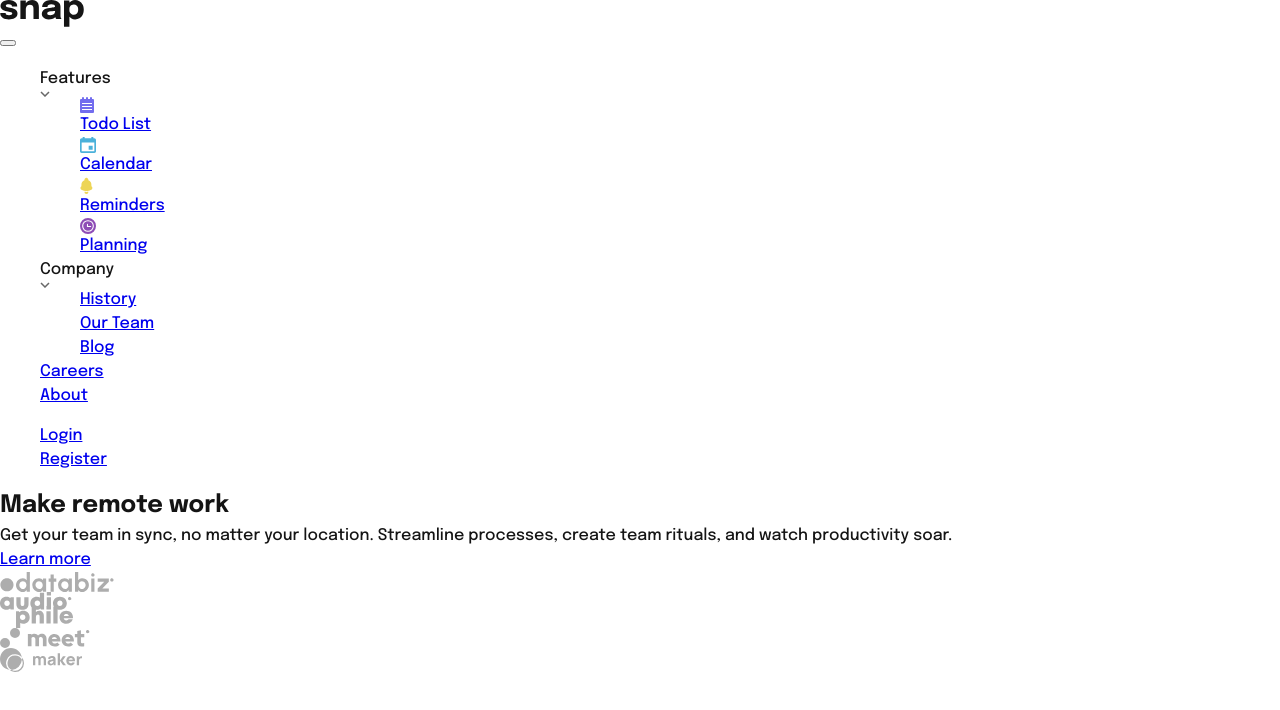
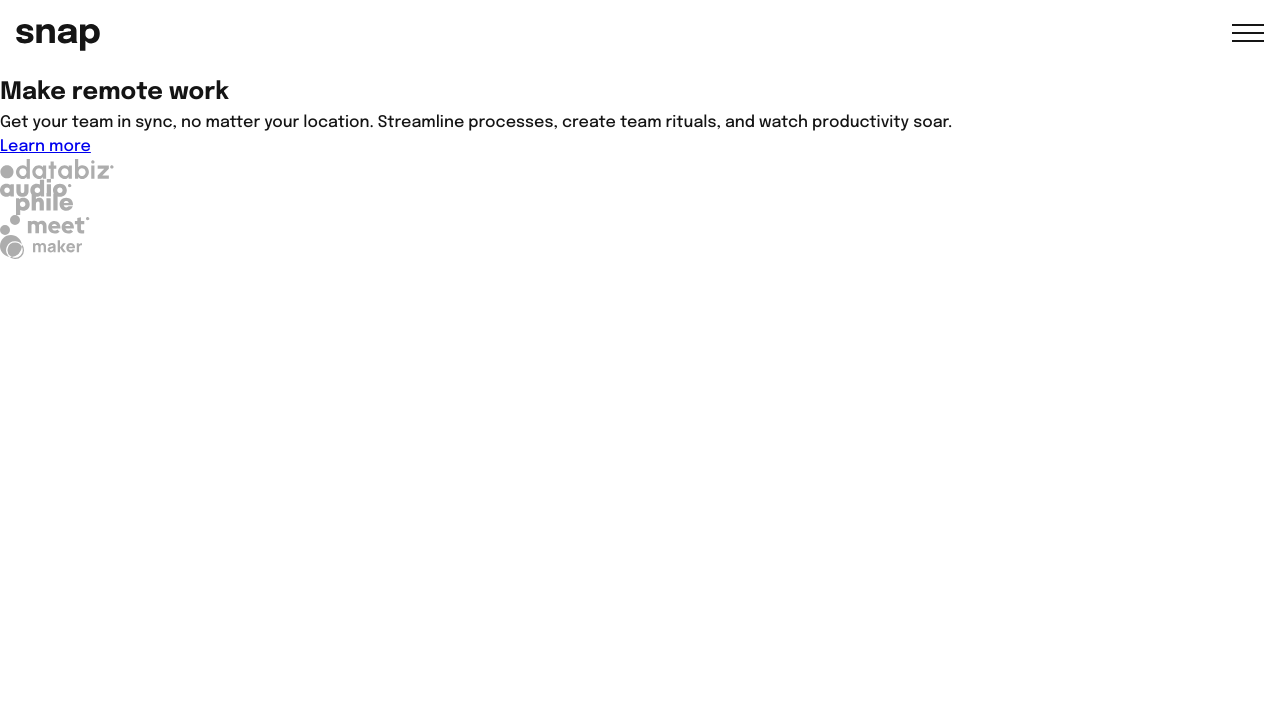
Before and after one commit to riccardofano/intro-section, a website built with Vite: page index.html in a window 1280 px wide. Built offline with nearby package versions, Linux system fonts and the light colour scheme.

Commit message:
add default header styling

```diff
--- a/style.css
+++ b/style.css
@@ -55,3 +55,126 @@ body {
   font-weight: var(--fs-body);
   font-size: var(--fs-body);
 }
+
+.header {
+  display: flex;
+  align-items: flex-start;
+  justify-content: space-between;
+  padding-inline: var(--body-h-padding);
+  margin-block: 1.5rem;
+}
+
+/* Default nav */
+
+.nav {
+  background: hsl(0, 0%, 100%);
+  background-color: var(--c-neutral-100);
+  font-size: var(--fs-nav);
+
+  padding-top: 5rem;
+  position: fixed;
+  inset: 0 0 0 36%;
+  z-index: 100;
+
+  transform: translateX(100%);
+}
+
+.overlay {
+  background-color: hsl(0, 0%, 8%, 80%);
+  opacity: 0;
+
+  position: fixed;
+  inset: 0;
+  z-index: 10;
+  pointer-events: none;
+
+}
+
+.nav__toggle {
+  border: none;
+  background-color: transparent;
+  background-image: url("images/icon-menu.svg");
+  background-size: contain;
+  background-repeat: no-repeat;
+  width: 32px;
+  height: 18px;
+  cursor: pointer;
+  z-index: 1000;
+}
+
+.nav__list {
+  display: flex;
+  flex-direction: column;
+  gap: 0.25rem;
+  margin: 0;
+  margin-bottom: 2rem;
+  padding-inline: 1.5rem;
+  color: var(--c-neutral-400);
+}
+
+.nav__list > li {
+  padding-block: 0.5rem;
+  cursor: pointer;
+  position: relative;
+  overflow: hidden;
+}
+
+.nav__list > li:hover > a,
+.nav__list > li:hover > .nav__label,
+.nav__sublist > li:hover > a {
+  color: black;
+}
+
+.nav__list a {
+  text-decoration: none;
+}
+
+.nav__list a:visited {
+  color: inherit;
+}
+
+.nav--auth {
+  text-align: center;
+}
+
+.nav__label {
+  display: flex;
+  align-items: center;
+  gap: 1rem;
+  pointer-events: none;
+}
+
+.nav__sublist {
+  display: flex;
+  flex-direction: column;
+  gap: 1rem;
+  max-height: 0;
+  padding-inline: 0;
+  overflow: hidden;
+}
+
+.nav__sublist li {
+  margin-left: 2rem;
+}
+
+.nav__sublist li:first-child {
+  margin-top: 1rem;
+}
+
+.nav__sublist li a {
+  display: flex;
+  align-items: center;
+  justify-content: flex-start;
+  gap: 1rem;
+}
+
+.nav__sublist img {
+  width: 1.25rem;
+  object-fit: none;
+  object-position: center;
+}
+
+.nav__btn {
+  border: 1px solid var(--c-neutral-400);
+  border-radius: 15px;
+}
```
